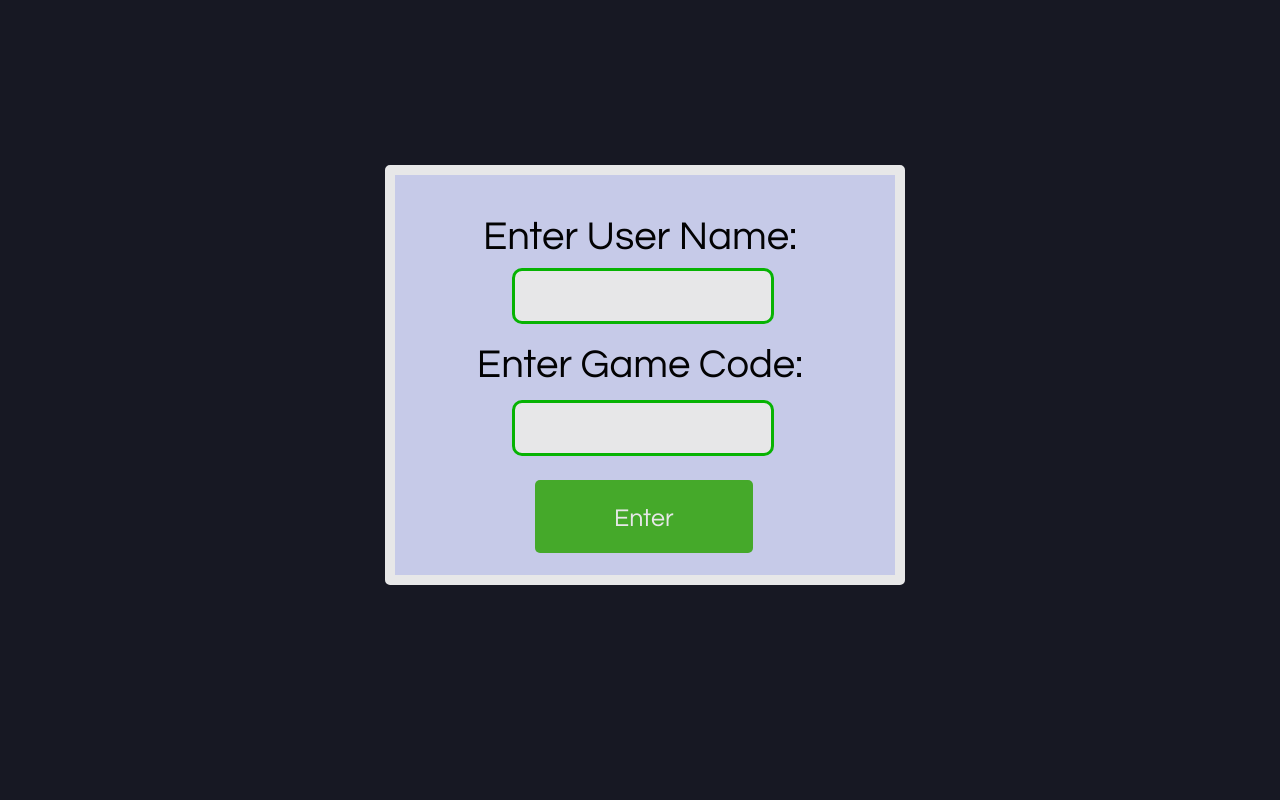
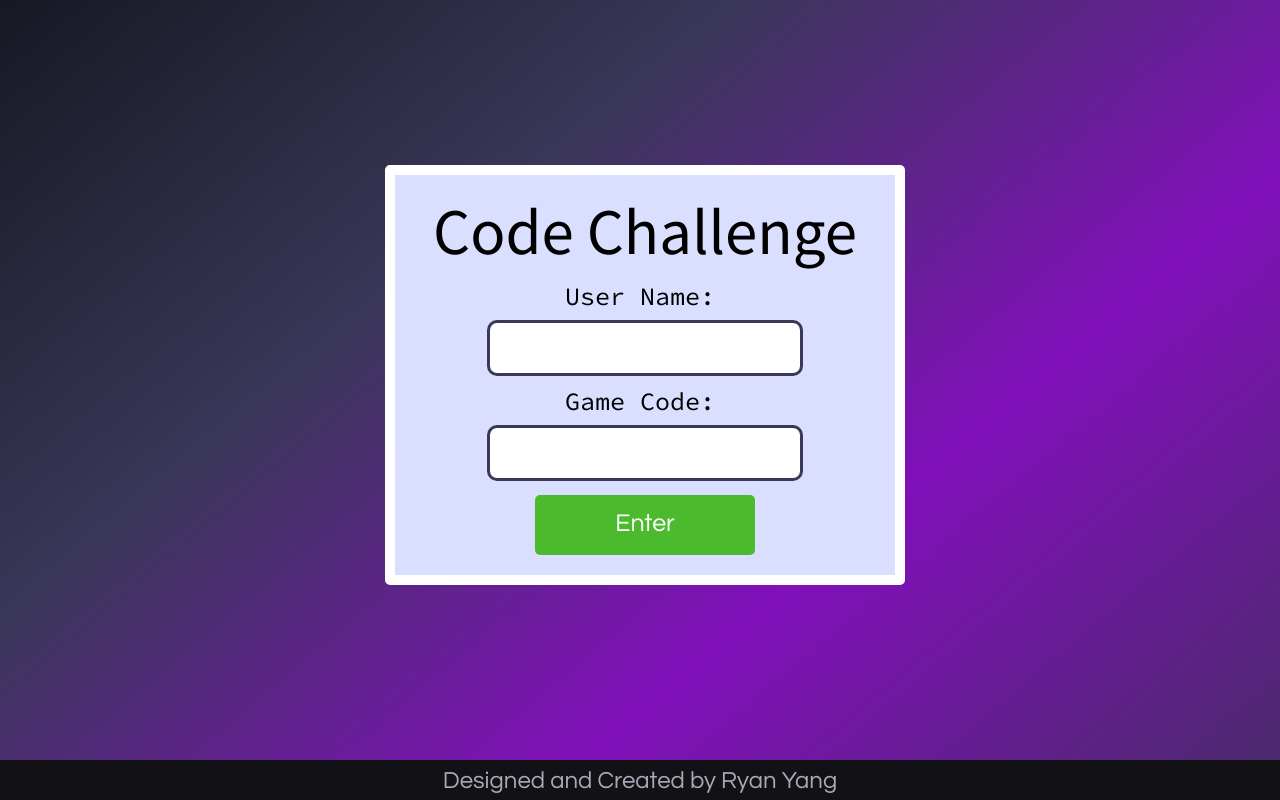
Before and after one commit to Ryabn/LAHacks2018, a plain HTML site: page docs/index.html in a window 1280 px wide. Drawn offline with Linux system fonts and the light colour scheme.

Commit message:
visual UI udpate

```diff
--- a/docs/css/style.css
+++ b/docs/css/style.css
@@ -13,9 +13,10 @@ p{
     margin: 0;
 }
 label{
+    font-family: 'Source Code Pro', monospace;
     position: fixed;
     left: 0;
-    font-size: 40px;
+    font-size: 25px;
     width: 100vw;
     text-align: center;
 }
@@ -71,10 +72,20 @@ label{
     text-align: center;
 }
 .enter-user-name{
-    top: 27vh;
+    position: inherit;
+    margin-top: 105px;
 }
 .enter-game-code{
-    top: 43vh;
+    position: inherit;
+    margin-top: 210px;
+}
+.logo{
+    font-family: 'Source Sans Pro', sans-serif;
+    text-align: center;
+    width: inherit;
+    margin-top: 15px;
+    font-size: 65px;
+    position: inherit;
 }
 .timer{
     position: fixed;
@@ -95,9 +106,16 @@ label{
     height: calc(8.5vh - 5px);
 }
 .submit1{
+
+    padding-top: 15px;
+    position: inherit;
+    margin-top: 320px;
+    margin-left: 140px;
+    height: 45px;
+    background-color: #4bba2c;
+    border-radius: 5px;
     position: fixed;
-    top: 60vh;
-    left: 41.8vw;
+    width: 220px;
 }
 .submit2{
     top: 83vh;
@@ -115,9 +133,20 @@ label{
     width: calc(17vw - 10px);
     border: 5px solid #7c32bc;
 }
+.submit1:hover{
+    padding-top: 10px;
+    height: 40px;
+    width: 210px;
+    border: 5px solid #bf9ddb;
+}
+.submit1:active{
+    padding-top: 10px;
+    height: 40px;
+    width: 210px;
+    border: 5px solid #7c32bc;
+}
 .submit-text{
     color: white;
-    margin: 15px;
     text-align: center;
     font-size: 25px;
 }
@@ -166,6 +195,7 @@ label{
     position: fixed;
     top: 95vh;
     height: 4vh;
+    z-index: 5;
     width: 100vw;
     padding-top: 1vh;
     font-size: 3vh;
@@ -175,7 +205,6 @@ label{
 }
 
 .center-card{
-    opacity: 0.9;
     background-color: #dbdfff;
     height: 400px;
     width: 500px;
@@ -187,27 +216,27 @@ label{
 }
 #user-name{
     text-align: center;
-    position: fixed;
-    top: 33.5vh;
+    position: inherit;
+    margin-top: 145px;
     border-radius: 10px;
-    border: 3px solid #06c600;
-    height: 5vh;
-    left: 40vw;
+    border: 3px solid #3a3759;
+    height: 40px;
+    margin-left: 92px;
     font-size: 23px;
     padding: 5px;
-    width: calc(20vw - 10px);
+    width: 300px;
 }
 #game-code{
     text-align: center;
-    position: fixed;
-    top: 50vh;
+    position: inherit;
+    margin-top: 250px;
     border-radius: 10px;
-    border: 3px solid #06c600;
-    height: 5vh;
-    left: 40vw;
+    border: 3px solid #3a3759;
+    height: 40px;
+    margin-left: 92px;
     font-size: 23px;
     padding: 5px;
-    width: calc(20vw - 10px);
+    width: 300px;
 }
 #start-screen{
     display: block;
@@ -215,6 +244,7 @@ label{
     height: 100vh;
     width: 100vw;
     background-color: #171823;
+    background: linear-gradient(140deg, #171823, #3a3759, #8110ba, #482b68);
     top: 0;
     left: 0;
 }
--- a/docs/index.html
+++ b/docs/index.html
@@ -9,7 +9,8 @@
 
         <!-- google fonts -->
         <link href="https://fonts.googleapis.com/css?family=Questrial" rel="stylesheet">
-
+        <link href="https://fonts.googleapis.com/css?family=Source+Sans+Pro" rel="stylesheet">
+        <link href="https://fonts.googleapis.com/css?family=Source+Code+Pro|Source+Sans+Pro" rel="stylesheet">
         <!-- code mirror -->
         <link rel="stylesheet" href="css/codemirror.css">
         <link rel="stylesheet" href="css/base16-dark.css">
@@ -49,16 +50,17 @@
         </div>
 
         <div class="credits">
-            Designed by Ryan Yang
+            Designed and Created by Ryan Yang
         </div>
 
         <div id="start-screen">
             <div class="center-card">
-                <label class="enter-user-name">Enter User Name:</label>
+                <p class="logo">Code Challenge</p>
+                <label class="enter-user-name">User Name:</label>
                 <input id="user-name" type="text">
-                <label class="enter-game-code">Enter Game Code:</label>
+                <label class="enter-game-code">Game Code:</label>
                 <input id="game-code" type="text">
-                <div class="submit-button submit1" onclick="enterRoom();">
+                <div class="submit1" onclick="enterRoom();">
                     <p class="submit-text">Enter</p>
                 </div>
             </div>
```
